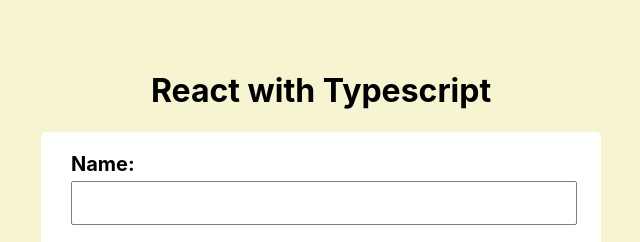
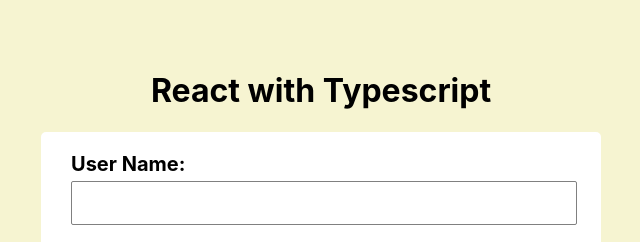
Before and after one commit to analyn-cajocson/user_list_typescript, a React (Create React App) app: page / in a window 1280 px wide. Shown: the top 242 px of the page, without its empty margins (319-959 px from the left). Built offline with nearby package versions, Linux system fonts and the light colour scheme.

Commit message:
Changes lable for user name

```diff
--- a/src/App.tsx
+++ b/src/App.tsx
@@ -72,7 +72,7 @@ const App: React.FC = () => {
       <h1>React with Typescript</h1>
 
       <form onSubmit={submitForm} className={"card"}>
-        <label htmlFor="userName">Name:</label>
+        <label htmlFor="userName">User Name:</label>
         <input type="text"
           id="userName"
           name="name"
```
